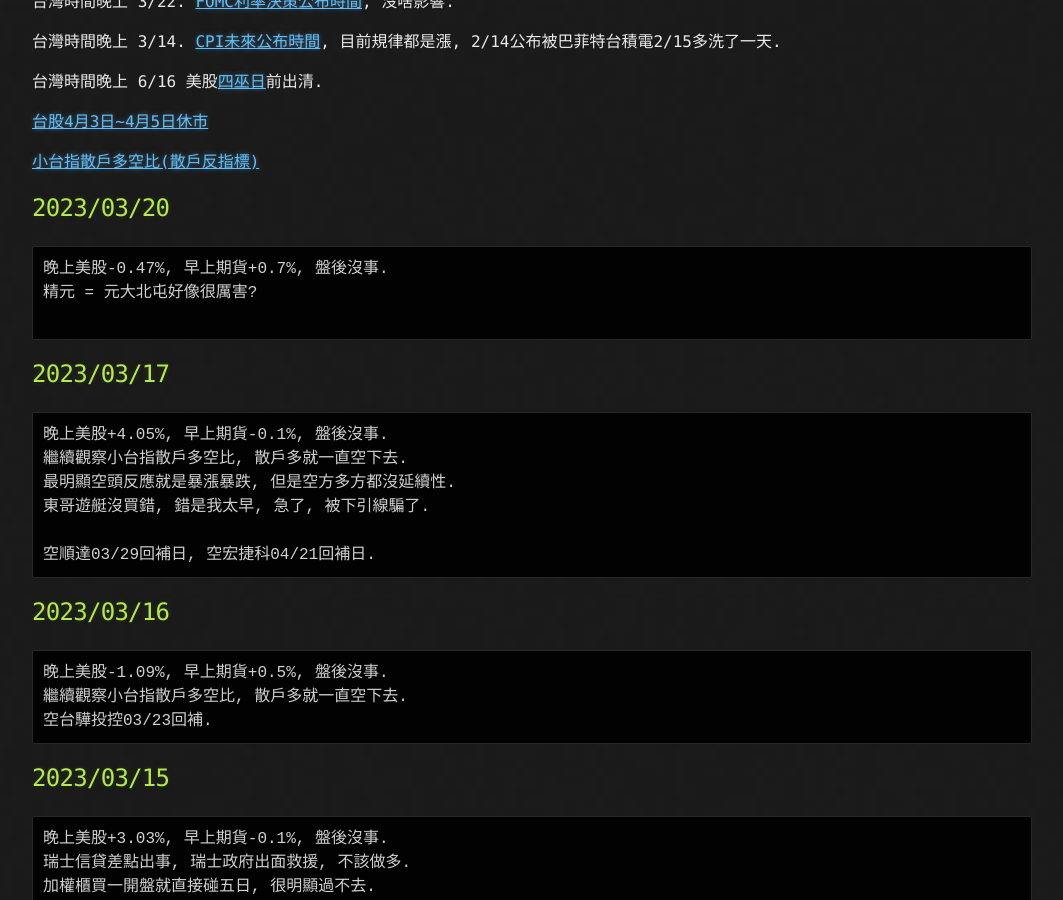
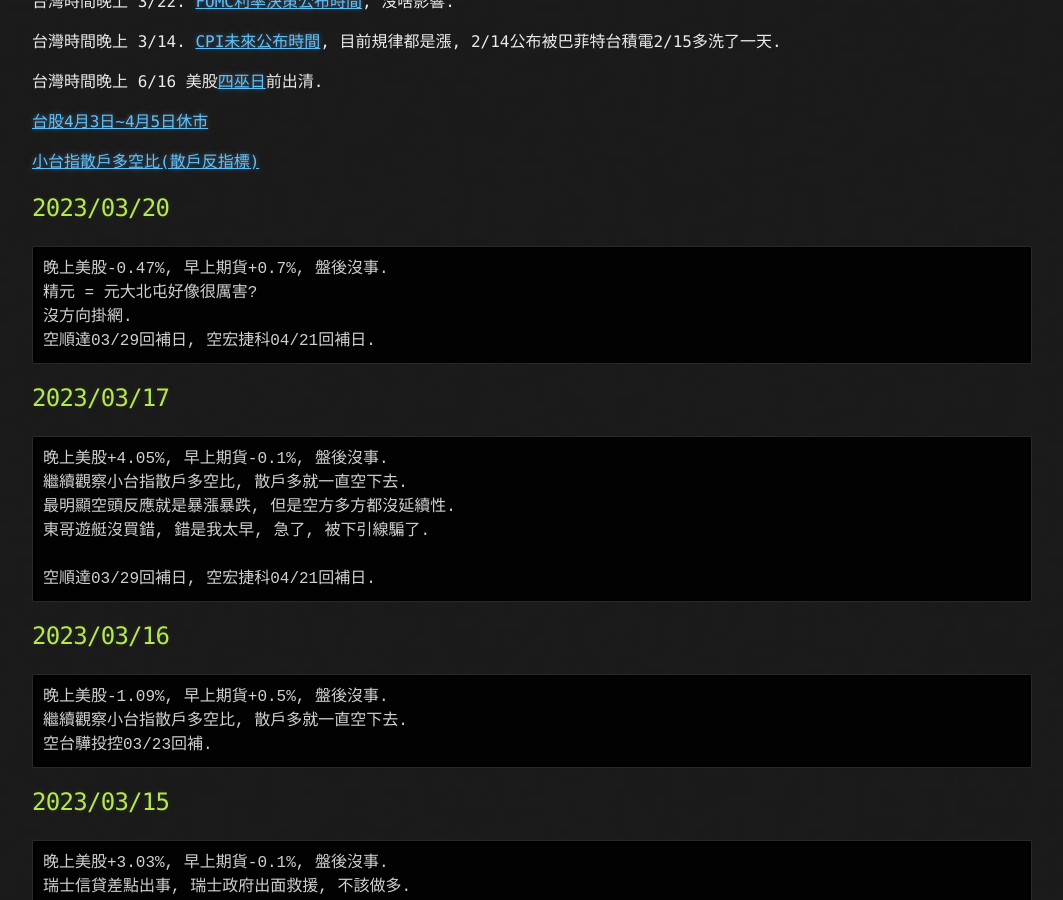
Before and after one commit to lepg5487/Stock_God, a Jekyll site: the page built from index.md, in a window 1280 px wide and 900 px high, scrolled down 468 px. Shown: the whole window, without its empty margins (108-1171 px from the left). Built offline with Jekyll 4.4.1, drawn with Linux system fonts in a browser that asks for light colours; our own code applies the rules of GitHub Pages for plain Markdown files.

Commit message:
Update index.md

````diff
--- a/index.md
+++ b/index.md
@@ -26,7 +26,8 @@ layout: testlayouts
 ```
 晚上美股-0.47%, 早上期貨+0.7%, 盤後沒事.
 精元 = 元大北屯好像很厲害?
-
+沒方向掛網.
+空順達03/29回補日, 空宏捷科04/21回補日.
 ```
 
 ## 2023/03/17
````
